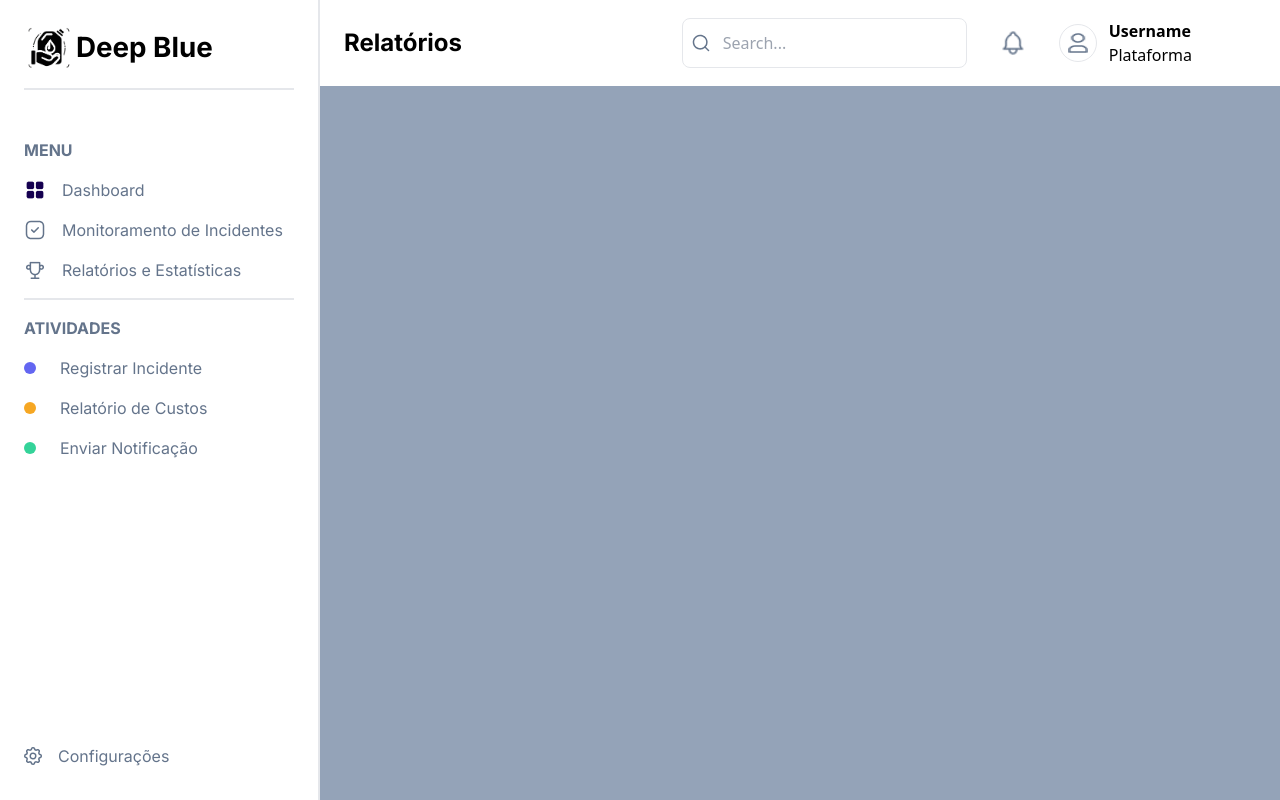
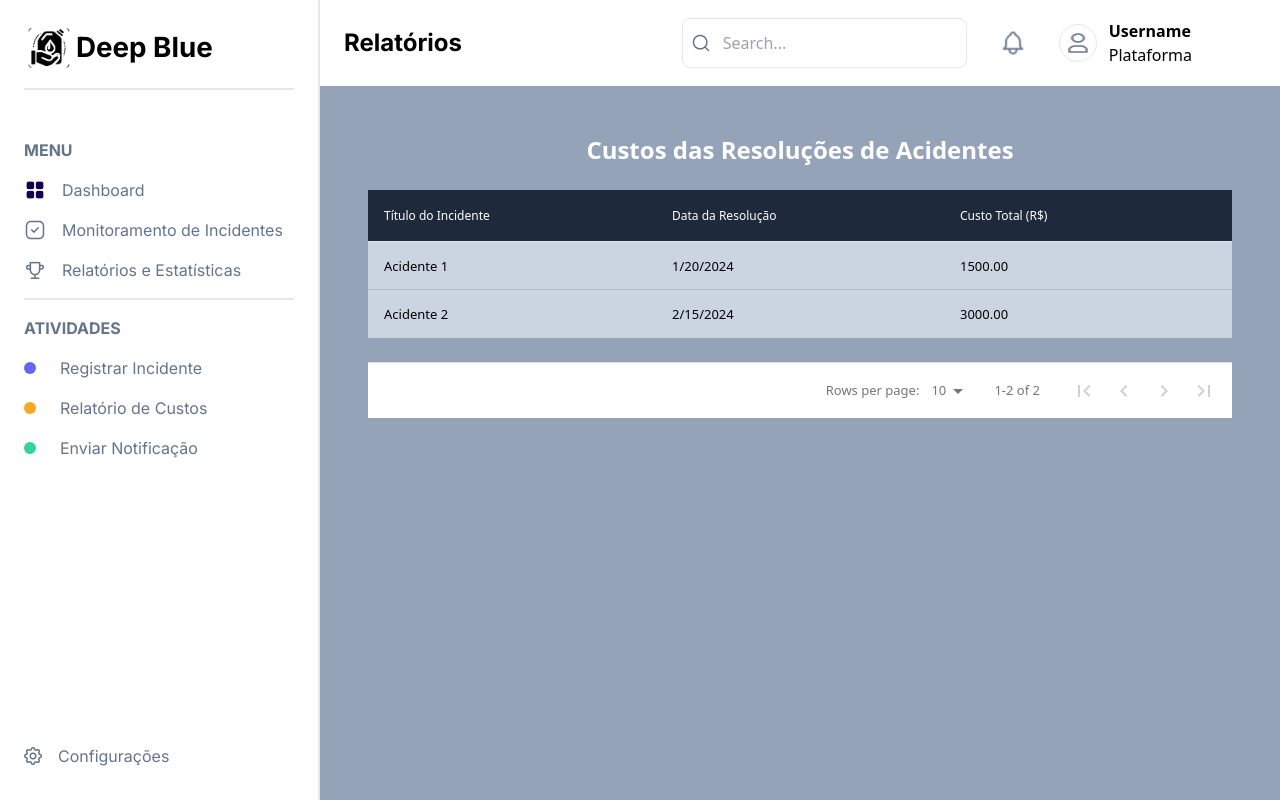
Before and after one commit to briotza/deep-blue, a React (Vite) app: page /relatorios in a window 1280 px wide. Built offline with nearby package versions, Linux system fonts and the light colour scheme.

Commit message:
feat: preenchimento da página de custos

```diff
--- a/src/components/relatorios/custos.tsx
+++ b/src/components/relatorios/custos.tsx
@@ -1,8 +1,51 @@
+import DataTable from "react-data-table-component";
+import { incidentes } from "../data";
+
 export default function Custos() {
-    return (
-        <div className="bg-[#94A3B8] h-[100%] p-12 flex flex-col space-y-6 overflow-y-auto">
+  // Filtrar os incidentes que possuem resolução
+  const incidentesComResolucao = incidentes.filter((incidente) => incidente.resolucao);
 
+  // Configuração das colunas da tabela
+  const colunas = [
+    {
+      name: "Título do Incidente",
+      selector: (row: { titulo: string }) => row.titulo,
+      sortable: true,
+    },
+    {
+      name: "Data da Resolução",
+      selector: (row: { resolucao: { data: string } }) =>
+        new Date(row.resolucao.data).toLocaleDateString(),
+      sortable: true,
+    },
+    {
+      name: "Custo Total (R$)",
+      selector: (row: { resolucao: { custo_total: number } }) =>
+        row.resolucao.custo_total.toFixed(2),
+      sortable: true,
+    },
+  ];
 
-        </div>
-    )
+  return (
+    <div className="bg-[#94A3B8] h-[100%] p-12 flex flex-col space-y-6 overflow-y-auto">
+      <h1 className="text-2xl font-bold text-center text-white">
+        Custos das Resoluções de Acidentes
+      </h1>
+
+      {/* Tabela de custos */}
+      <DataTable
+        columns={colunas}
+        data={incidentesComResolucao}
+        pagination
+        customStyles={{
+          headCells: {
+            style: { backgroundColor: "#1E293B", color: "#fff" },
+          },
+          rows: {
+            style: { backgroundColor: "#CBD5E1", color: "#000", cursor: "pointer" },
+          },
+        }}
+      />
+    </div>
+  );
 }
```
